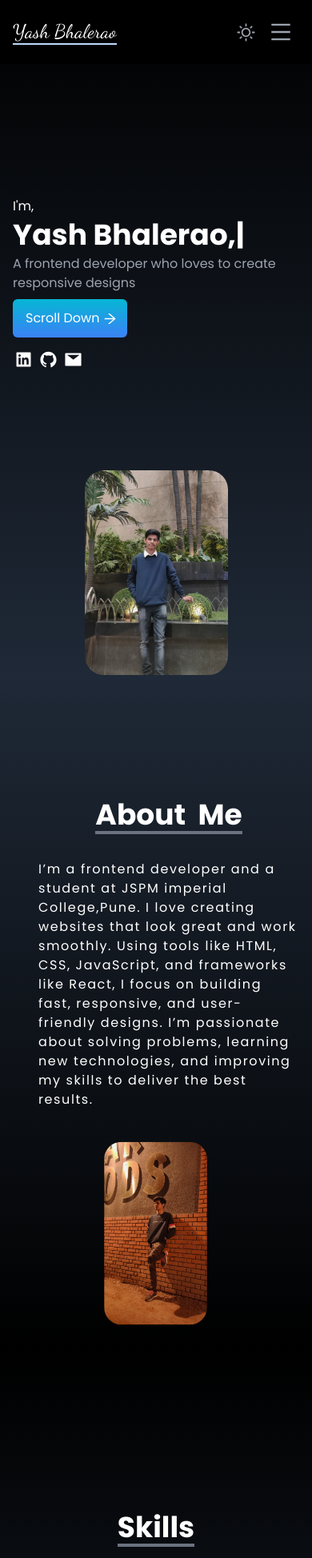
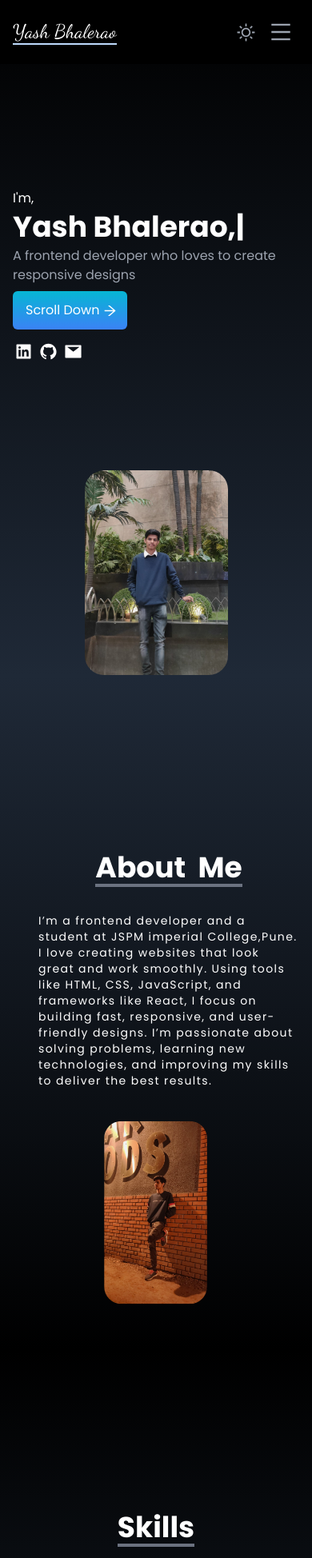
Before and after one commit to yash-123-yash/portfolio, a React (Vite) app: page / in a window 390 px wide. Shown: the top 1948 px of the page at 80% size. Built offline with nearby package versions, Linux system fonts and the light colour scheme.

Commit message:
16th change

```diff
--- a/package.json
+++ b/package.json
@@ -10,8 +10,8 @@
     "build": "vite build",
     "lint": "eslint .",
     "preview": "vite preview",
-    "predeploy":"npm run build",
-    "deploy":"gh-pages -d dist"
+    "predeploy": "npm run build",
+    "deploy": "gh-pages -d dist"
   },
   "dependencies": {
     "localtunnel": "^1.8.3",
@@ -34,7 +34,7 @@
     "globals": "^15.14.0",
     "postcss": "^8.4.49",
     "tailwindcss": "^3.4.17",
-    "vite": "^6.0.5"
+    "vite": "^6.0.11"
   },
   "description": "This template provides a minimal setup to get React working in Vite with HMR and some ESLint rules.",
   "main": "eslint.config.js",
--- a/src/components/About.jsx
+++ b/src/components/About.jsx
@@ -4,7 +4,7 @@ import profile2 from '../assets/profile2.jpeg'
 function About({theme}) {
   return (
     <div name="about" className={`w-full h-screen ${theme==='light'? 'bg-bg text-black':'bg-gradient-to-b to-black from-gray-800 text-white'} md:px-20  pt-14`}>
-        <div className="max-w-screen-lg p-4 mx-auto flex flex-col justify-center w- h-full ">
+        <div className="max-w-screen-lg p-4 mx-auto flex flex-col justify-center w- h-full pt-14 md:p-0 lg:pt-0">
 
 
             <div className="flex md:mt-20 flex-col-reverse lg:flex-row justify-center items-center md:scale-125 " >
@@ -20,7 +20,7 @@ function About({theme}) {
                      <p className='text-4xl font-bold   inline border-b-4 border-gray-500  '>About&nbsp;&nbsp;Me</p>
 
                  </div>
-                <p className=' font-signature2 md:text-sm lg:text-1xl tracking-widest'>
+                <p className=' font-signature2 md:text-sm lg:text-1xl text-sm tracking-widest'>
                 I’m a frontend developer and a student at JSPM imperial College,Pune. I love creating websites that look great and work smoothly. Using tools like HTML, CSS, JavaScript, and frameworks like React, I focus on building fast, responsive, and user-friendly designs. I’m passionate about solving problems, learning new technologies, and improving my skills to deliver the best results.
             </p>
                 </div>
--- a/src/components/Home.jsx
+++ b/src/components/Home.jsx
@@ -17,7 +17,7 @@ function Home({theme}) {
 
 
   return (
-    <div name="home" className={` h-screen w-full  md:px-6 pt-10 md:pt-0   ${theme==='light'? 'bg-bg':'bg-gradient-to-b from-black to-gray-800 text-white'}`}>
+    <div name="home" className={` h-screen w-full  md:px-6 pt-5 md:pt-0   ${theme==='light'? 'bg-bg':'bg-gradient-to-b from-black to-gray-800 text-white'}`}>
       <div className=" max-w-screen-lg lg:max mx-auto flex flex-col lg:flex-row items-center justify-center md:justify-around h-full px-4 pt-6">
         <div className="mt-24 md:mt-20 flex flex-col justify-center h-4/5  ">
           <h1 className='md:text-2xl'>I'm,</h1>
--- a/vite.config.js
+++ b/vite.config.js
@@ -4,7 +4,7 @@ import react from '@vitejs/plugin-react'
 // https://vite.dev/config/
 export default defineConfig({
   plugins: [react()],
-  base:"/vite-react-deploy/",
+  base:"/portfolio/",
   alias: {
     '@': '/src',
   },
```
Also changed, not shown: 1 other file (tests, documents, lock files or other folders).
